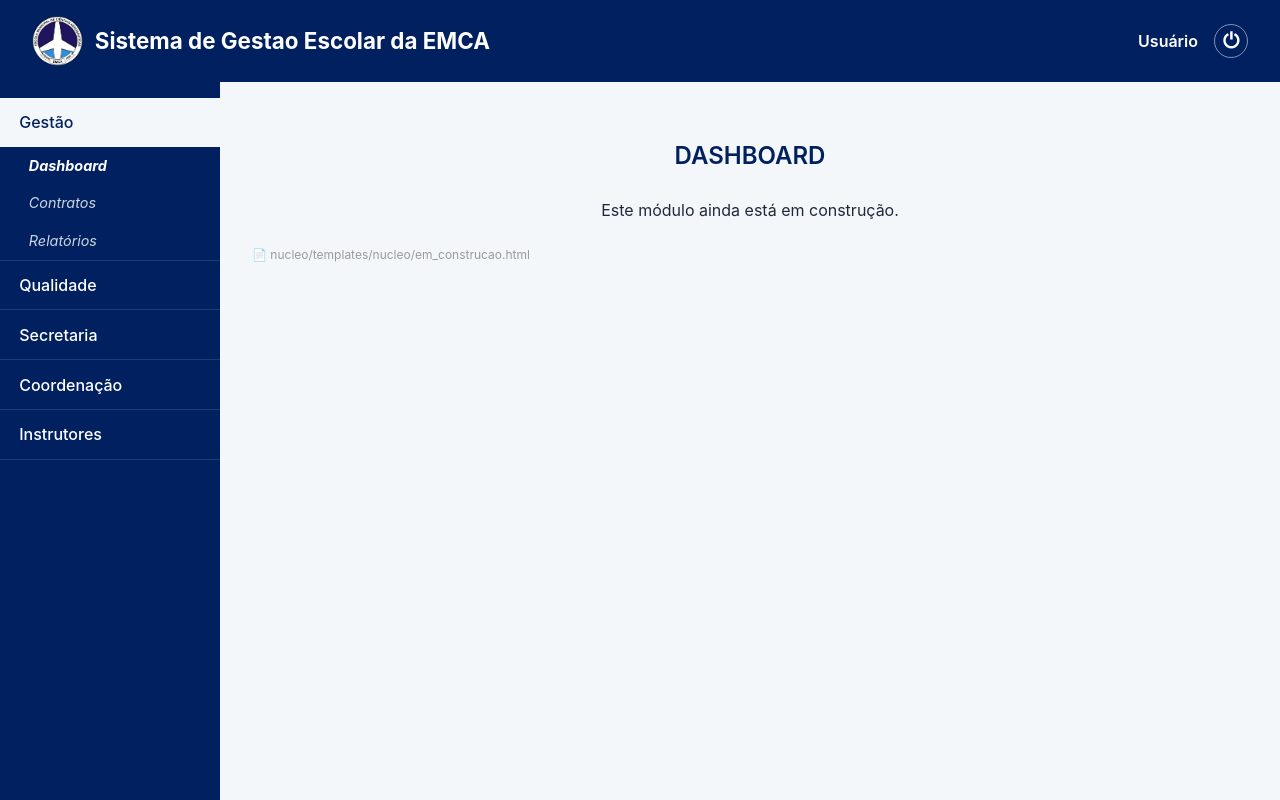
After one commit to AssumFeres/gestao-escolar, a Django app: page /em-construcao/dashboard/ in a window 1280 px wide. The commit adds this page. Run offline with Django 5.2, Linux system fonts and the light colour scheme.

Commit message:
feat: tela de navegacao inicial - sidebar por ator (app nucleo) - docs/35

```diff
--- a/config/settings.py
+++ b/config/settings.py
@@ -38,6 +38,7 @@ INSTALLED_APPS = [
     'django.contrib.messages',
     'django.contrib.staticfiles',
     'rest_framework',
+    'nucleo',
     'cadastros',
 ]
 
@@ -63,6 +64,7 @@ TEMPLATES = [
                 'django.template.context_processors.request',
                 'django.contrib.auth.context_processors.auth',
                 'django.contrib.messages.context_processors.messages',
+                'nucleo.context_processors.menu_navegacao',
             ],
         },
     },
--- a/config/urls.py
+++ b/config/urls.py
@@ -17,11 +17,9 @@ Including another URLconf
 from django.contrib import admin
 from django.urls import path, include
 
-from django.contrib import admin
-from django.urls import path, include
-
 urlpatterns = [
     path('admin/', admin.site.urls),
+    path('', include('nucleo.urls')),
     path('cadastros/', include('cadastros.urls')),
     path('api/cadastros/', include('cadastros.api_urls')),
 ]
--- /dev/null
+++ b/nucleo/apps.py
@@ -0,0 +1,6 @@
+from django.apps import AppConfig
+
+
+class NucleoConfig(AppConfig):
+    default_auto_field = 'django.db.models.BigAutoField'
+    name = 'nucleo'
--- /dev/null
+++ b/nucleo/context_processors.py
@@ -0,0 +1,51 @@
+"""
+nucleo/context_processors.py
+
+Injeta MENU_NAVEGACAO em todo template automaticamente (via TEMPLATES em
+config/settings.py). Também calcula, a partir da URL atual
+(request.resolver_match), qual item do menu está "ativo" e qual grupo deve
+aparecer aberto.
+
+Correção de 07/09/2026: itens sem tela própria (url_name=None) são
+identificados pela 'chave' (única no sistema), não mais pelo 'label' — três
+itens diferentes podem ter o mesmo texto visível ("Relatórios" aparece em 3
+grupos), e usar o texto como identidade fazia os três acenderem juntos.
+"""
+
+from .menu import MENU_NAVEGACAO
+
+
+def menu_navegacao(request):
+    match = getattr(request, 'resolver_match', None)
+    url_name_atual = match.url_name if match else None
+
+    chave_em_construcao = None
+    if url_name_atual == 'em-construcao' and match.kwargs:
+        chave_em_construcao = match.kwargs.get('chave')
+
+    menu = []
+    for grupo in MENU_NAVEGACAO:
+        itens_calculados = []
+        grupo_aberto = False
+
+        for item in grupo['itens']:
+            if item.get('url_name'):
+                nomes_ativos = item.get('url_names_ativos', [item['url_name']])
+                ativo = url_name_atual in nomes_ativos
+            else:
+                ativo = chave_em_construcao == item.get('chave')
+
+            item_calculado = dict(item)
+            item_calculado['ativo'] = ativo
+            itens_calculados.append(item_calculado)
+
+            if ativo:
+                grupo_aberto = True
+
+        menu.append({
+            'grupo': grupo['grupo'],
+            'itens': itens_calculados,
+            'aberto': grupo_aberto,
+        })
+
+    return {'MENU_NAVEGACAO': menu}
--- /dev/null
+++ b/nucleo/templates/nucleo/em_construcao.html
@@ -0,0 +1,11 @@
+{% extends 'base.html' %}
+{% block title %}{{ modulo }} - Sistema de Gestao Escolar{% endblock %}
+
+{% block content %}
+<h2>
+  <p align="center">{{ modulo|upper }}</p>
+</h2>
+<p align="center">Este módulo ainda está em construção.</p>
+
+<p style="margin-top:24px; color:#999; font-size:0.75rem;">📄 nucleo/templates/nucleo/em_construcao.html</p>
+{% endblock %}
--- /dev/null
+++ b/nucleo/urls.py
@@ -0,0 +1,7 @@
+from django.urls import path
+from .views import HomeView, EmConstrucaoView
+
+urlpatterns = [
+    path('', HomeView.as_view(), name='home'),
+    path('em-construcao/<str:chave>/', EmConstrucaoView.as_view(), name='em-construcao'),
+]
--- /dev/null
+++ b/nucleo/views.py
@@ -0,0 +1,42 @@
+"""
+nucleo/views.py
+
+HomeView          — tela inicial da navegação.
+EmConstrucaoView  — placeholder para qualquer módulo do menu que ainda não
+                    tem tela própria. Recebe a 'chave' (identificador único,
+                    ver menu.py) pela URL, e resolve o texto (label) a
+                    exibir procurando essa chave em MENU_NAVEGACAO — assim
+                    o texto mostrado na tela sempre bate com o que aparece
+                    no menu, sem duplicar a lista de nomes aqui.
+"""
+
+from django.views.generic import TemplateView
+
+from .menu import MENU_NAVEGACAO
+
+# Rótulos para chaves que não vêm de MENU_NAVEGACAO (hoje, só o logout do
+# cabeçalho, que não é um item de menu de verdade).
+_ROTULOS_EXTRAS = {
+    'logout': 'Logout',
+}
+
+
+def _rotulo_por_chave(chave):
+    for grupo in MENU_NAVEGACAO:
+        for item in grupo['itens']:
+            if item.get('chave') == chave:
+                return item['label']
+    return _ROTULOS_EXTRAS.get(chave, chave)
+
+
+class HomeView(TemplateView):
+    template_name = 'nucleo/home.html'
+
+
+class EmConstrucaoView(TemplateView):
+    template_name = 'nucleo/em_construcao.html'
+
+    def get_context_data(self, **kwargs):
+        context = super().get_context_data(**kwargs)
+        context['modulo'] = _rotulo_por_chave(kwargs.get('chave', ''))
+        return context
--- a/static/global/css/base.css
+++ b/static/global/css/base.css
@@ -43,6 +43,9 @@ body {
   background-color: var(--fundo-pagina);
   margin: 0;
   padding: 0;
+  display: flex;
+  flex-direction: column;
+  min-height: 100vh;
 }
 
 /* ----------------------------------------------------------
@@ -77,6 +80,11 @@ header {
   background-color: var(--cor-primaria);
   color: white;
   padding: 1rem 2rem;
+  display: flex;
+  align-items: center;
+  justify-content: space-between;
+  flex-wrap: wrap;
+  gap: 1rem;
 }
 
 header h1 {
@@ -96,9 +104,9 @@ nav a:hover {
 }
 
 main {
+  flex: 1 1 auto;
   padding: 2rem;
-  max-width: 900px;
-  margin: 0 auto;
+  min-width: 0; /* evita que tabelas largas estourem o layout flex */
 }
 
 /* ----------------------------------------------------------
@@ -316,14 +324,138 @@ button[type="submit"] {
   color: white;
 }
 
-/* Logo no cabeçalho, ao lado do título */
+/* Logo no cabeçalho, ao lado do título — agora é um <a> (leva para a Home) */
 .header-titulo {
   display: flex;
   align-items: center;
   gap: 12px;
+  text-decoration: none;
 }
 
 .logo {
   height: 50px;
   width: auto;
 }
+
+/* ----------------------------------------------------------
+   10. LAYOUT COM SIDEBAR (menu por ator, 06/09/2026)
+   ---------------------------------------------------------- */
+
+/* Área do usuário logado + logout, à direita do cabeçalho.
+   'header-usuario-nome' é um placeholder — não existe login/sessão real
+   ainda (ver Backlog); quando existir, o texto vem do usuário autenticado. */
+.header-usuario {
+  display: flex;
+  align-items: center;
+  gap: 1rem;
+  color: white;
+  font-weight: 600;
+}
+
+.header-logout {
+  color: white;
+  font-size: 1.3rem;
+  text-decoration: none;
+  border: 1px solid rgba(255, 255, 255, 0.5);
+  border-radius: 50%;
+  width: 2rem;
+  height: 2rem;
+  display: flex;
+  align-items: center;
+  justify-content: center;
+  line-height: 1;
+}
+
+.header-logout:hover {
+  background-color: rgba(255, 255, 255, 0.15);
+  color: white;
+}
+
+/* Envolve o sidebar + a área de trabalho (main), lado a lado */
+.layout-com-sidebar {
+  display: flex;
+  flex: 1;
+  align-items: stretch;
+}
+
+.sidebar {
+  flex: 0 0 220px;
+  background-color: var(--cor-primaria);
+  padding: 1rem 0;
+}
+
+.sidebar-grupo {
+  border-bottom: 1px solid rgba(255, 255, 255, 0.12);
+}
+
+.sidebar-grupo-titulo {
+  width: 100%;
+  text-align: left;
+  background: none;
+  border: none;
+  color: white;
+  font-family: inherit;
+  font-size: 1rem;
+  font-weight: 500;
+  padding: 0.9rem 1.2rem;
+  cursor: pointer;
+  border-radius: 0; /* sobrescreve o border-radius genérico de <button> */
+}
+
+.sidebar-grupo-titulo:hover {
+  background-color: rgba(255, 255, 255, 0.08);
+}
+
+.sidebar-submenu {
+  list-style: none;
+  margin: 0;
+  padding: 0;
+}
+
+.sidebar-submenu li {
+  padding: 0;
+}
+
+.sidebar-submenu a {
+  display: block;
+  color: #cbd5e1;
+  font-style: italic;
+  font-size: 0.9rem;
+  text-decoration: none;
+  padding: 0.5rem 1.2rem 0.5rem 1.8rem;
+}
+
+.sidebar-submenu a:hover {
+  color: white;
+  text-decoration: underline;
+}
+
+/* Grupo expandido: só o titulo do grupo (o "botao") fica com fundo claro
+   (mesmo tom da area de trabalho, --fundo-pagina) -- da a sensacao de que a
+   area de trabalho "se estende" ate o menu (pedido de 07/09/2026). O FUNDO
+   DO SUBMENU EM SI NUNCA MUDA -- continua sempre --cor-primaria (#002060),
+   confirmado explicitamente em 07/09/2026 (correcao de uma tentativa
+   anterior que deixava o submenu inteiro claro, o que nao era o pedido).
+   */
+.sidebar-grupo.aberto .sidebar-grupo-titulo {
+  background-color: var(--fundo-pagina);
+  color: var(--cor-primaria);
+}
+
+/* Item ativo (a pagina que voce esta vendo agora) -- negrito + italico,
+   cor branca para se destacar contra o fundo escuro do submenu (que nunca
+   muda). Ajustado em 07/09/2026: antes só tinha negrito, faltava o italico
+   pedido. */
+.sidebar-submenu a.ativo {
+  font-weight: 700;
+  font-style: italic;
+  color: #ffffff;
+}
+
+/* Sem JS: todos os submenus ficam sempre visíveis (progressive enhancement —
+   ninguém perde acesso a um link só porque o script não carregou).
+   Com JS ('js-ativo' adicionada por sidebar.js): esconde os submenus dos
+   grupos fechados, comportamento de accordion. */
+.sidebar.js-ativo .sidebar-grupo:not(.aberto) .sidebar-submenu {
+  display: none;
+}
--- /dev/null
+++ b/static/global/js/sidebar.js
@@ -0,0 +1,30 @@
+// sidebar.js
+// Accordion do menu lateral (agrupado por ator). Progressive enhancement:
+// sem este script, todos os submenus continuam visíveis e clicáveis
+// (a classe 'js-ativo' só é adicionada aqui, via JS) — ninguém fica sem
+// acesso a um link só porque o JS falhou ao carregar.
+
+document.addEventListener('DOMContentLoaded', function () {
+    var sidebar = document.getElementById('sidebar-navegacao');
+    if (!sidebar) {
+        return;
+    }
+
+    sidebar.classList.add('js-ativo');
+
+    var grupos = sidebar.querySelectorAll('.sidebar-grupo');
+    grupos.forEach(function (grupo) {
+        var titulo = grupo.querySelector('.sidebar-grupo-titulo');
+        titulo.addEventListener('click', function () {
+            var jaAberto = grupo.classList.contains('aberto');
+            // Fecha os outros grupos abertos, abre só o clicado (comportamento
+            // de accordion — só um grupo expandido por vez).
+            grupos.forEach(function (outro) {
+                outro.classList.remove('aberto');
+            });
+            if (!jaAberto) {
+                grupo.classList.add('aberto');
+            }
+        });
+    });
+});
--- a/templates/base.html
+++ b/templates/base.html
@@ -9,15 +9,41 @@
   </head>
   <body>
     <header>
-    <div class="header-titulo">
-      <img src="{% static 'global/img/logo-emca.png' %}" alt="Logo EMCA" class="logo">
-      <h1>Sistema de Gestao Escolar da EMCA</h1>
+      <a href="{% url 'home' %}" class="header-titulo">
+        <img src="{% static 'global/img/logo-emca.png' %}" alt="Logo EMCA" class="logo">
+        <h1>Sistema de Gestao Escolar da EMCA</h1>
+      </a>
+      <div class="header-usuario">
+        <!-- Placeholder: ainda não existe login/sessão real (previsto no Backlog).
+             Quando existir, troca por {{ request.user.get_full_name }} ou equivalente. -->
+        <span class="header-usuario-nome">Usuário</span>
+        <a href="{% url 'em-construcao' chave='logout' %}" class="header-logout" title="Sair">&#9211;</a>
+      </div>
+    </header>
+
+    <div class="layout-com-sidebar">
+      <nav class="sidebar" id="sidebar-navegacao">
+        {% for grupo in MENU_NAVEGACAO %}
+        <div class="sidebar-grupo{% if grupo.aberto %} aberto{% endif %}">
+          <button type="button" class="sidebar-grupo-titulo">{{ grupo.grupo }}</button>
+          <ul class="sidebar-submenu">
+            {% for item in grupo.itens %}
+            <li>
+              {% if item.url_name %}
+              <a href="{% url item.url_name %}" class="{% if item.ativo %}ativo{% endif %}">{{ item.label }}</a>
+              {% else %}
+              <a href="{% url 'em-construcao' chave=item.chave %}" class="{% if item.ativo %}ativo{% endif %}">{{ item.label }}</a>
+              {% endif %}
+            </li>
+            {% endfor %}
+          </ul>
+        </div>
+        {% endfor %}
+      </nav>
+
+      <main>{% block content %}{% endblock %}</main>
     </div>
-    <nav>
-      <a href="/pessoas/">Pessoas</a>
-    </nav>
-  </header>
 
-    <main>{% block content %}{% endblock %}</main>
+    <script src="{% static 'global/js/sidebar.js' %}"></script>
   </body>
 </html>
```
Also changed, not shown: nucleo/menu.py (added, +130 -0 lines), nucleo/templates/nucleo/home.html (added, +10 -0 lines), nucleo/__init__.py (added).
